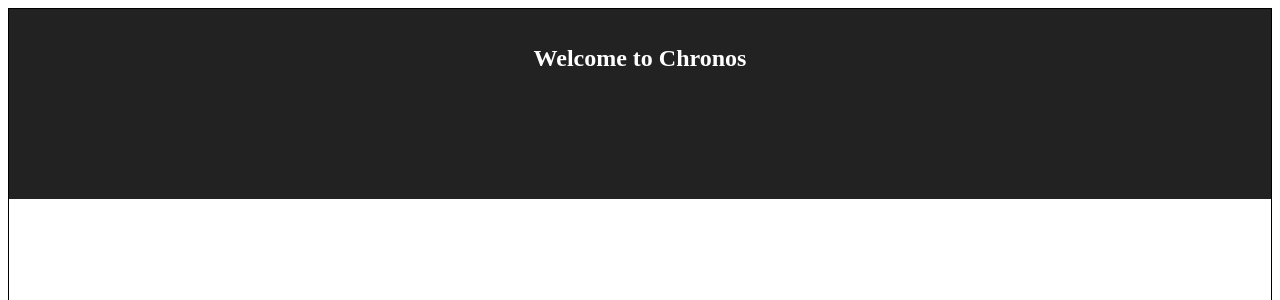
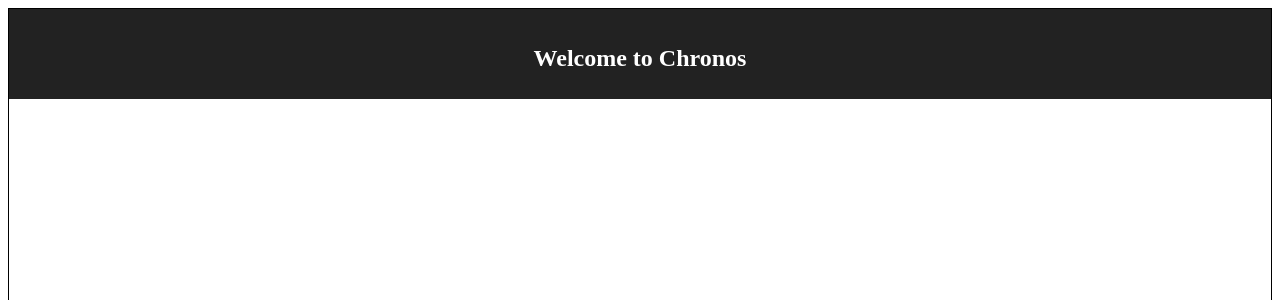
Before and after one commit to fvitas/chronos, a React (Vite) app: page / in a window 1280 px wide. Shown: the top 300 px of the page. Built offline with nearby package versions, Linux system fonts and the light colour scheme.

Commit message:
start using stylus instead of plain css

```diff
--- a/package.json
+++ b/package.json
@@ -19,7 +19,8 @@
     "babel-preset-env": "^1.7.0",
     "babel-preset-react": "^6.24.1",
     "electron-reload": "^1.2.2",
-    "parcel-bundler": "^1.9.0"
+    "parcel-bundler": "^1.9.0",
+    "stylus": "^0.54.5"
   },
   "repository": {
     "type": "git",
--- a/src/renderer/App.css
+++ /dev/null
@@ -1,14 +0,0 @@
-.App {
-    text-align: center;
-}
-
-.App-header {
-    background-color: #222;
-    height: 150px;
-    padding: 20px;
-    color: white;
-}
-
-.App-title {
-    font-size: 1.5em;
-}
--- a/src/renderer/App.js
+++ b/src/renderer/App.js
@@ -1,5 +1,5 @@
 import React, { Component } from 'react'
-import './App.css'
+import './App.styl'
 
 class App extends Component {
     render() {
--- /dev/null
+++ b/src/renderer/App.styl
@@ -0,0 +1,11 @@
+.App
+    text-align: center
+
+.App-header
+    height: 50px
+    padding: 20px
+    background-color: #222
+    color: white
+
+.App-title
+    font-size: 1.5em
```
Also changed, not shown: 1 other file (tests, documents, lock files or other folders).
